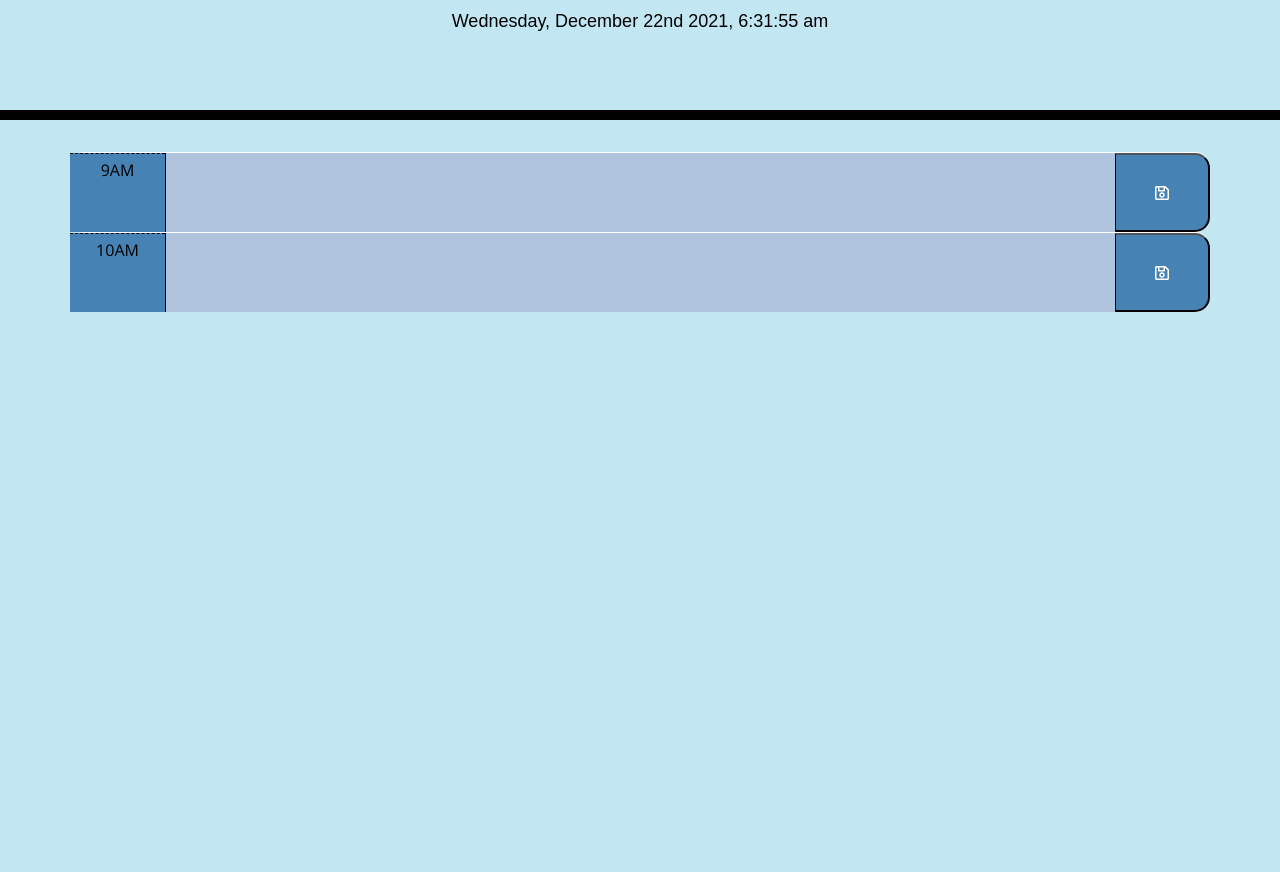
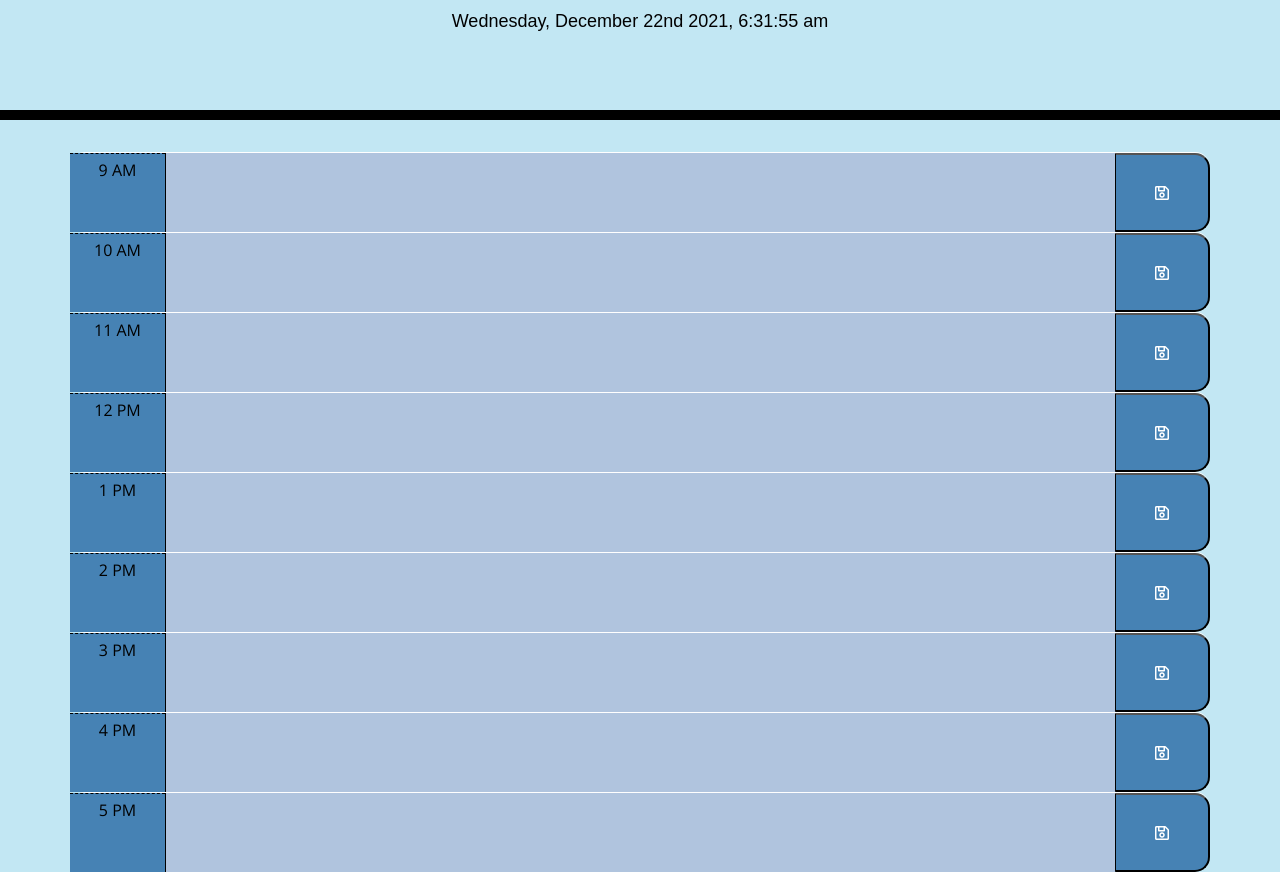
Before and after one commit to CHaskin91/Work-Day-Scheduler, a plain HTML site: page index.html in a window 1280 px wide. Shown: the part 182-1054 px from the top of the page. Before the commit the page ends 800 px from the top, so only its background shows below. Drawn offline with nearby package versions, Linux system fonts and the light colour scheme.

Commit message:
timeblocks completed

```diff
--- a/index.html
+++ b/index.html
@@ -39,13 +39,55 @@
     <!-- Timeblocks for 9AM-5PM -->
     <div class="container">
       <div class="row time-block" id="9">
-        <div class="col-1 hour pt-2">9AM</div>
+        <div class="col-1 hour pt-2">9 AM</div>
         <textarea class="col-10 plan"></textarea>
         <button class="col-1 saveBtn"><i class="far fa-save"></i></button>
       </div>
 
       <div class="row time-block" id="10">
-        <div class="col-1 hour pt-2">10AM</div>
+        <div class="col-1 hour pt-2">10 AM</div>
+        <textarea class="col-10 plan"></textarea>
+        <button class="col-1 saveBtn"><i class="far fa-save"></i></button>
+      </div>
+
+      <div class="row time-block" id="11">
+        <div class="col-1 hour pt-2">11 AM</div>
+        <textarea class="col-10 plan"></textarea>
+        <button class="col-1 saveBtn"><i class="far fa-save"></i></button>
+      </div>
+
+      <div class="row time-block" id="12">
+        <div class="col-1 hour pt-2">12 PM</div>
+        <textarea class="col-10 plan"></textarea>
+        <button class="col-1 saveBtn"><i class="far fa-save"></i></button>
+      </div>
+
+      <div class="row time-block" id="13">
+        <div class="col-1 hour pt-2">1 PM</div>
+        <textarea class="col-10 plan"></textarea>
+        <button class="col-1 saveBtn"><i class="far fa-save"></i></button>
+      </div>
+
+      <div class="row time-block" id="14">
+        <div class="col-1 hour pt-2">2 PM</div>
+        <textarea class="col-10 plan"></textarea>
+        <button class="col-1 saveBtn"><i class="far fa-save"></i></button>
+      </div>
+
+      <div class="row time-block" id="15">
+        <div class="col-1 hour pt-2">3 PM</div>
+        <textarea class="col-10 plan"></textarea>
+        <button class="col-1 saveBtn"><i class="far fa-save"></i></button>
+      </div>
+
+      <div class="row time-block" id="16">
+        <div class="col-1 hour pt-2">4 PM</div>
+        <textarea class="col-10 plan"></textarea>
+        <button class="col-1 saveBtn"><i class="far fa-save"></i></button>
+      </div>
+
+      <div class="row time-block" id="17">
+        <div class="col-1 hour pt-2">5 PM</div>
         <textarea class="col-10 plan"></textarea>
         <button class="col-1 saveBtn"><i class="far fa-save"></i></button>
       </div>
```
